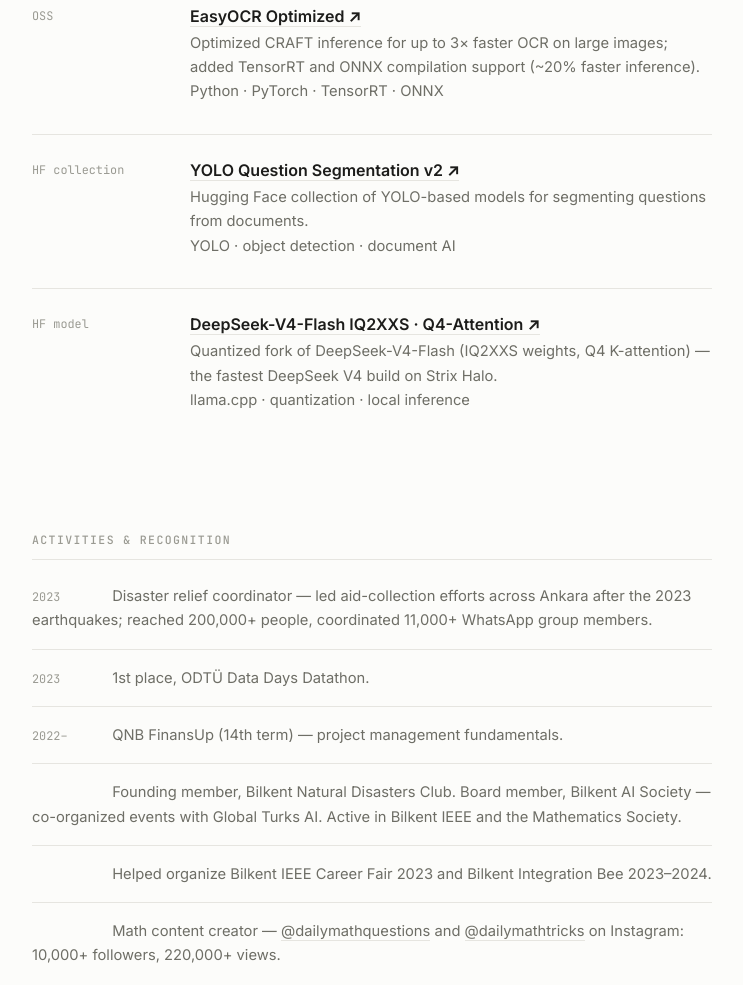
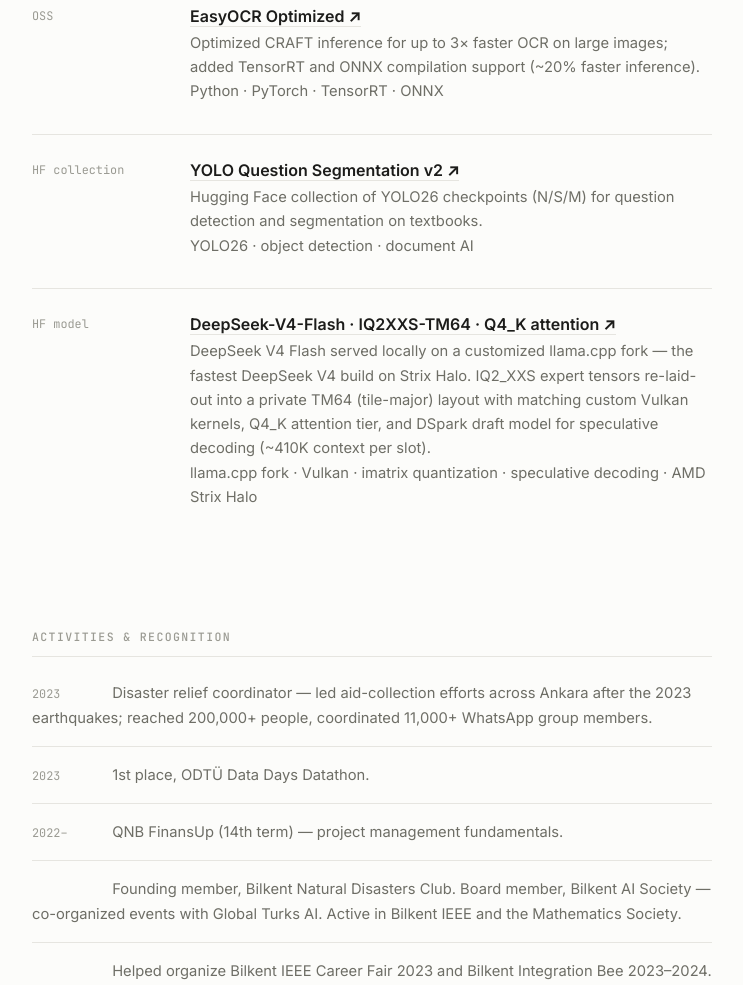
Before and after one commit to erayyap/eray-site, a plain HTML site: page index.html in a window 1280 px wide. Shown: the part 2630-3615 px from the top of the page, without its empty margins (268-1011 px from the left). Drawn offline with Linux system fonts and the light colour scheme.

Commit message:
Fix HF project descriptions with actual card content (YOLO26 checkpoints, TM64 relayout)

```diff
--- a/index.html
+++ b/index.html
@@ -202,18 +202,21 @@
           <div class="entry__when">HF collection</div>
           <div class="entry__what">
             <h3><a href="https://huggingface.co/collections/erayyapagci/yolo-question-segmentation-v2" target="_blank" rel="noopener">YOLO Question Segmentation v2 ↗</a></h3>
-            <p>Hugging Face collection of YOLO-based models for segmenting questions from documents.</p>
-            <p class="entry__meta">YOLO · object detection · document AI</p>
+            <p>Hugging Face collection of YOLO26 checkpoints (N/S/M) for question detection and
+            segmentation on textbooks.</p>
+            <p class="entry__meta">YOLO26 · object detection · document AI</p>
           </div>
         </article>
 
         <article class="entry">
           <div class="entry__when">HF model</div>
           <div class="entry__what">
-            <h3><a href="https://huggingface.co/erayyapagci/DeepSeek-V4-Flash-IQ2XXS-TM64-Q4KAttention-v1" target="_blank" rel="noopener">DeepSeek-V4-Flash IQ2XXS · Q4-Attention ↗</a></h3>
-            <p>Quantized fork of DeepSeek-V4-Flash (IQ2XXS weights, Q4 K-attention) — the fastest
-            DeepSeek V4 build on Strix Halo.</p>
-            <p class="entry__meta">llama.cpp · quantization · local inference</p>
+            <h3><a href="https://huggingface.co/erayyapagci/DeepSeek-V4-Flash-IQ2XXS-TM64-Q4KAttention-v1" target="_blank" rel="noopener">DeepSeek-V4-Flash · IQ2XXS-TM64 · Q4_K attention ↗</a></h3>
+            <p>DeepSeek V4 Flash served locally on a customized llama.cpp fork — the fastest DeepSeek
+            V4 build on Strix Halo. IQ2_XXS expert tensors re-laid-out into a private TM64
+            (tile-major) layout with matching custom Vulkan kernels, Q4_K attention tier, and DSpark
+            draft model for speculative decoding (~410K context per slot).</p>
+            <p class="entry__meta">llama.cpp fork · Vulkan · imatrix quantization · speculative decoding · AMD Strix Halo</p>
           </div>
         </article>
       </div>
```
